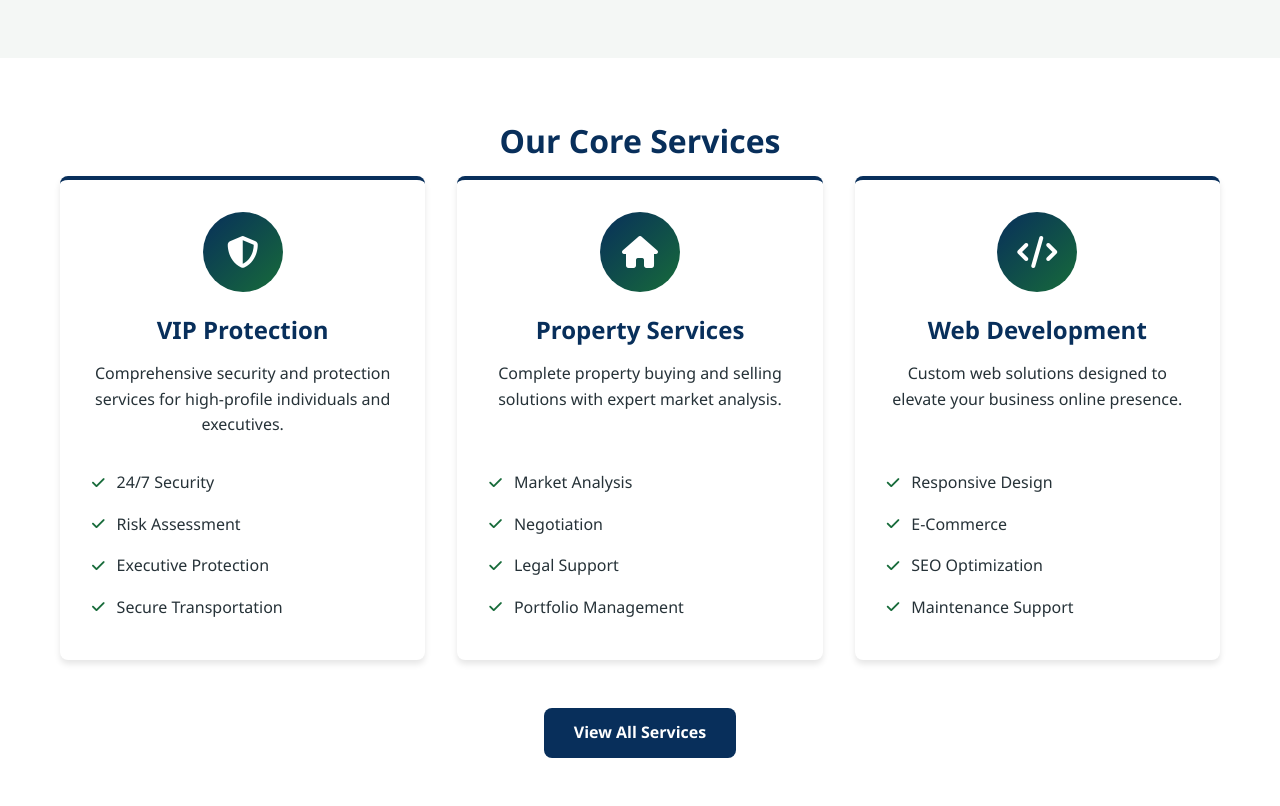
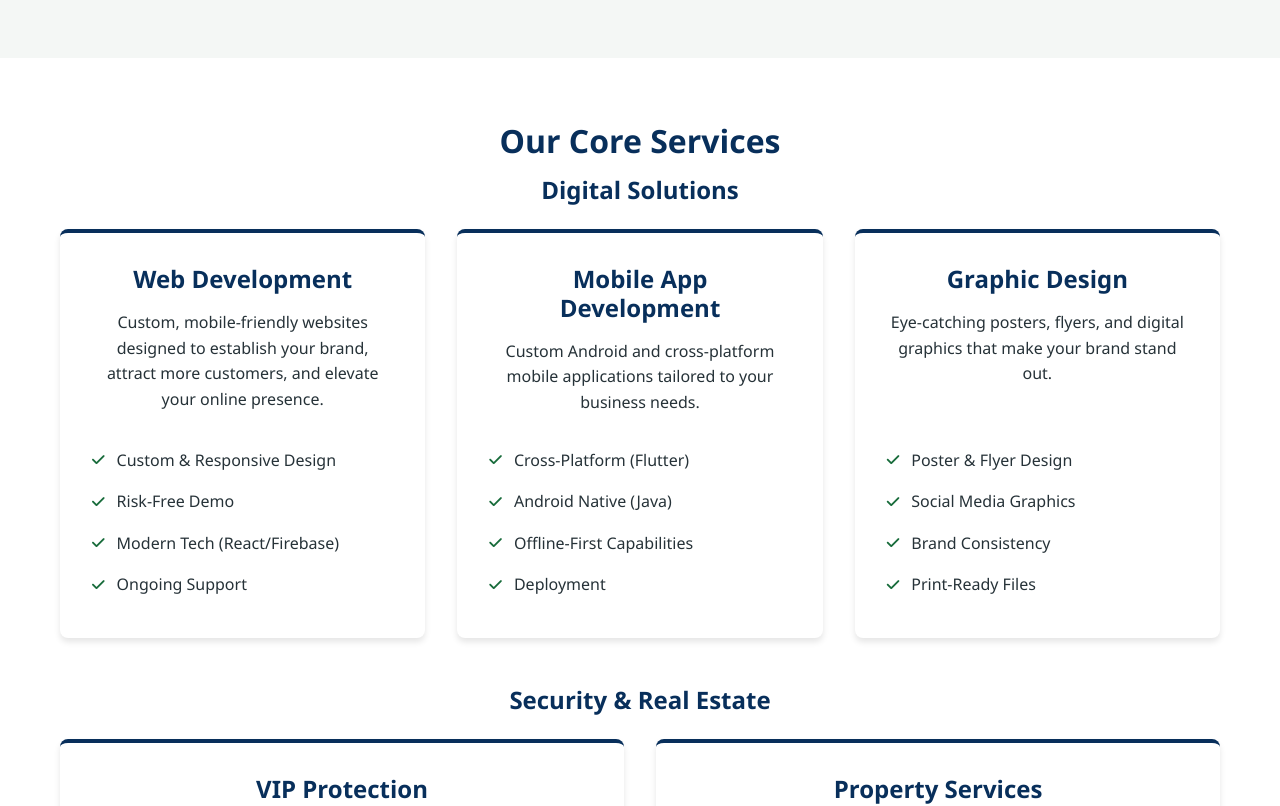
Before and after one commit to rodney031124/The-Seed-Etreprise, a React (Create React App) app: page / in a window 1280 px wide. Shown: the part 920-1726 px from the top of the page. Built offline with nearby package versions, Linux system fonts and the light colour scheme; no server answers.

Commit message:
Add license files and source map for main JavaScript bundle
- Created LICENSE.txt for main JavaScript bundle, including licenses for various dependencies.
- Added source map file for main JavaScript bundle to facilitate debugging.

```diff
--- a/src/App.jsx
+++ b/src/App.jsx
@@ -1,5 +1,5 @@
-import React from 'react';
-import { BrowserRouter as Router, Routes, Route } from 'react-router-dom';
+import React, { useEffect } from 'react';
+import { BrowserRouter as Router, Routes, Route, useLocation } from 'react-router-dom';
 import Navigation from './components/Navigation';
 import Footer from './components/Footer';
 import Home from './pages/Home';
@@ -7,9 +7,20 @@ import About from './pages/About';
 import Services from './pages/Services';
 import Contact from './pages/Contact';
 
+function ScrollToTop() {
+  const { pathname } = useLocation();
+
+  useEffect(() => {
+    window.scrollTo({ top: 0, left: 0, behavior: 'instant' });
+  }, [pathname]);
+
+  return null;
+}
+
 function App() {
   return (
     <Router>
+      <ScrollToTop />
       <div className="app">
         <Navigation />
         <main>
--- a/src/components/ServiceCard.jsx
+++ b/src/components/ServiceCard.jsx
@@ -4,11 +4,13 @@ import '../styles/services.css';
 function ServiceCard({ icon, title, description, features }) {
   return (
     <div className="service-card">
-      <div className="service-icon-wrapper">
-        <div className="service-icon">
-          <i className={`fas fa-${icon}`}></i>
+      {icon && (
+        <div className="service-icon-wrapper">
+          <div className="service-icon">
+            <i className={`fas fa-${icon}`}></i>
+          </div>
         </div>
-      </div>
+      )}
       <h3>{title}</h3>
       <p className="service-description">{description}</p>
       {features && features.length > 0 && (
--- a/src/pages/Home.jsx
+++ b/src/pages/Home.jsx
@@ -7,22 +7,39 @@ import '../styles/home.css';
 function Home() {
   const services = [
     {
-      icon: 'shield-alt',
+      category: 'Digital Solutions',
+      services: [
+        {
+          title: 'Web Development',
+          description: 'Custom, mobile-friendly websites designed to establish your brand, attract more customers, and elevate your online presence.',
+          features: ['Custom & Responsive Design', 'Risk-Free Demo', 'Modern Tech (React/Firebase)', 'Ongoing Support']
+        },
+        {
+          title: 'Mobile App Development',
+          description: 'Custom Android and cross-platform mobile applications tailored to your business needs.',
+          features: ['Cross-Platform (Flutter)', 'Android Native (Java)', 'Offline-First Capabilities', 'Deployment']
+        },
+        {
+          title: 'Graphic Design',
+          description: 'Eye-catching posters, flyers, and digital graphics that make your brand stand out.',
+          features: ['Poster & Flyer Design', 'Social Media Graphics', 'Brand Consistency', 'Print-Ready Files']
+        }
+      ]
+    },
+    {
+      category: 'Security & Real Estate',
+      services: [
+        {
           title: 'VIP Protection',
           description: 'Comprehensive security and protection services for high-profile individuals and executives.',
           features: ['24/7 Security', 'Risk Assessment', 'Executive Protection', 'Secure Transportation']
         },
         {
-      icon: 'home',
           title: 'Property Services',
           description: 'Complete property buying and selling solutions with expert market analysis.',
           features: ['Market Analysis', 'Negotiation', 'Legal Support', 'Portfolio Management']
-    },
-    {
-      icon: 'code',
-      title: 'Web Development',
-      description: 'Custom web solutions designed to elevate your business online presence.',
-      features: ['Responsive Design', 'E-Commerce', 'SEO Optimization', 'Maintenance Support']
+        }
+      ]
     }
   ];
 
@@ -33,18 +50,23 @@ function Home() {
       <section className="mission-section">
         <div className="container">
           <h2>Our Mission</h2>
-          <p>At The Seed Etreprise, we are committed to delivering exceptional services with the highest standards of professionalism, integrity, and confidentiality. Our team of experts is dedicated to ensuring your complete satisfaction and security.</p>
+          <p>At The Seed Enterprise, we are committed to delivering exceptional services with the highest standards of professionalism, integrity, and confidentiality. Our team of experts is dedicated to ensuring your complete satisfaction and security.</p>
         </div>
       </section>
 
       <section className="services-preview">
         <div className="container">
           <h2>Our Core Services</h2>
-          <div className="services-grid">
-            {services.map((service, index) => (
-              <ServiceCard key={index} {...service} />
+          {services.map((category) => (
+            <section className="service-category" key={category.category}>
+              <h3 className="service-category-title">{category.category}</h3>
+              <div className="service-category-grid">
+                {category.services.map((service) => (
+                  <ServiceCard key={service.title} {...service} />
                 ))}
               </div>
+            </section>
+          ))}
           <div className="services-cta">
             <Link to="/services" className="btn btn-primary">
               View All Services
--- a/src/styles/about.css
+++ b/src/styles/about.css
@@ -171,7 +171,7 @@
 }
 
 .member-role {
-  color: var(--accent-color);
+  color: var(--secondary-color);
   font-weight: 600;
   margin-bottom: 0.5rem;
 }
--- a/src/styles/contact.css
+++ b/src/styles/contact.css
@@ -63,7 +63,7 @@
 
 .info-block h3 i {
   font-size: 1.3rem;
-  color: var(--accent-color);
+  color: var(--secondary-color);
 }
 
 .info-block p {
--- a/src/styles/footer.css
+++ b/src/styles/footer.css
@@ -92,7 +92,7 @@
 
 .social-link:hover {
   background-color: var(--accent-color);
-  color: var(--white);
+  color: var(--primary-color);
   transform: translateY(-5px);
 }
 
--- a/src/styles/home.css
+++ b/src/styles/home.css
@@ -181,6 +181,21 @@
   grid-template-columns: repeat(auto-fit, minmax(300px, 1fr));
   gap: 2rem;
   margin-bottom: 3rem;
+}
+
+.service-category {
+  margin-bottom: 3rem;
+}
+
+.service-category-title {
+  margin-bottom: 1.5rem;
+  text-align: center;
+}
+
+.service-category-grid {
+  display: grid;
+  grid-template-columns: repeat(auto-fit, minmax(250px, 1fr));
+  gap: 2rem;
 }
 
 .services-cta {
--- a/src/styles/services.css
+++ b/src/styles/services.css
@@ -147,7 +147,7 @@
 
 .detail-column h3 i {
   font-size: 1.5rem;
-  color: var(--accent-color);
+  color: var(--secondary-color);
 }
 
 .service-list,
```
Also changed, not shown: 11 other files (tests, documents, lock files or other folders). Lines whose indentation alone changed are shown as unchanged.
